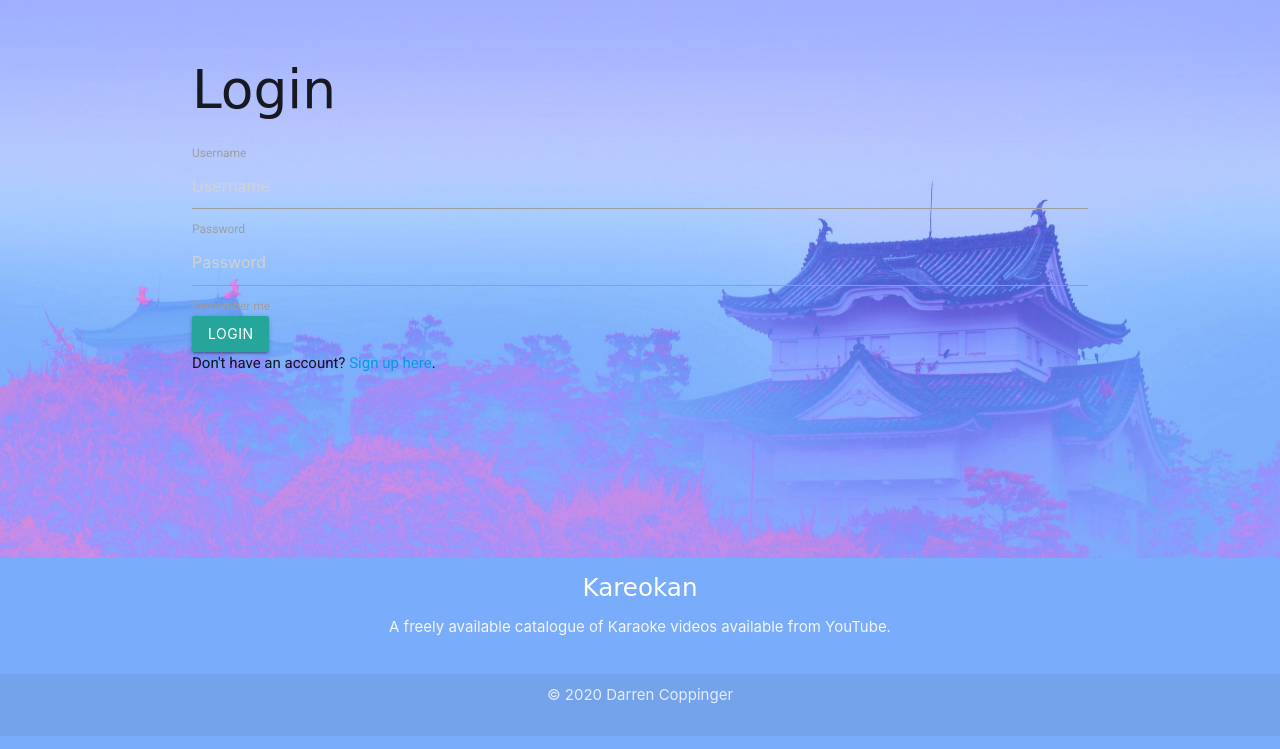
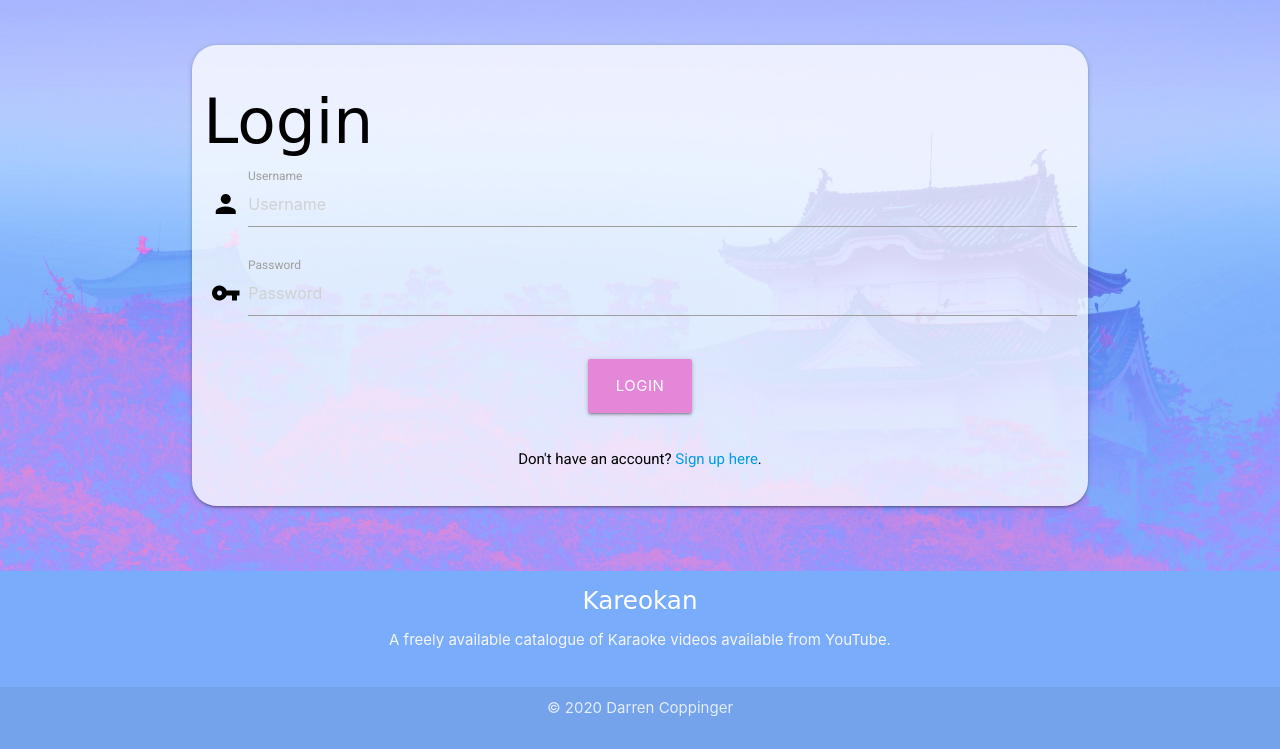
Before and after one commit to DarrenCoppinger/milestone-project-3, a Flask app: page /login in a window 1280 px wide. Shown: the part 64-813 px from the top of the page. Run offline with Flask 2, Linux system fonts and the light colour scheme; some libraries are stand-ins or nearby versions; some web fonts are replaced.

Commit message:
Styled login and registration pages

```diff
--- a/static/css/style.css
+++ b/static/css/style.css
@@ -62,7 +62,7 @@ h1, h2, h3, h4, h5, h6 {
 }
 
 .collection-header {
-    background-color:  rgba(228, 135, 216, 0.75) !important;
+    background-color:  rgba(228, 135, 216, 0.75)!important;
     color: #ffffff;
 }
 
@@ -162,6 +162,10 @@ nav.brand-logo {
     /* padding: 0 5px 0 5px; */
 }
 
+.btn-alt {
+    background-color:#79acfb;
+}
+
 .sidenav li>a.btn-flat {
     color: #ffffff;
     text-align: center;
@@ -231,7 +235,6 @@ nav.brand-logo {
     margin: 5px 0px;
     font-size: 1.5rem;
 
-
     box-shadow: 0 2px 2px 0 rgba(0,0,0,0.14), 0 3px 1px -2px rgba(0,0,0,0.12), 0 1px 5px 0 rgba(0,0,0,0.2);
     font-family: 'Roboto', sans-serif;
 }
@@ -257,7 +260,7 @@ nav.brand-logo {
 .upcoming-list li:first-child {
     position: sticky;
     top: 0;
-    background-color: rgba(121, 172, 251, 1.0) !important;
+    background-color:  rgba(228, 135, 216, 1.0)!important;
 }
 
 /* ------------ footer ------------ */
@@ -347,3 +350,21 @@ body {
       /* margin:0;
       padding: 0; */
   }
+
+  .genre-text {
+    position: relative;
+    min-height: 18px;
+    display: block;
+    font-size: 12px;
+    margin-left: 3rem;
+    width: 92%;
+    width: calc(100% - 3rem);
+  }
+
+.red-text {
+    color: #F44336;
+}
+
+.green-text {
+    color: #4caf50;
+}
--- a/static/js/validation.js
+++ b/static/js/validation.js
@@ -47,6 +47,8 @@ form.addEventListener("submit", function (event) {
 
     if (genre.validity.valid) {
         $("#genre_name_label").addClass("active");
+        $("#genre-helper-text-valid").removeClass("hide");
+        $("#genre-helper-text-invalid").addClass("hide");
         // target select element generated by materializecss
         // Original code credit to: https://github.com/TravelTimN/ci-milestone04-dcd/
         $("input.select-dropdown.dropdown-trigger").css({ "border-bottom": "1px solid #4caf50", "color": "#4caf50", "box-shadow": "0 1px 0 0 #4caf50" })
@@ -55,6 +57,8 @@ form.addEventListener("submit", function (event) {
     if (!genre.validity.valid) {
         $("#genre_name").removeClass("valid");
         $("#genre_name").addClass("invalid");
+        $("#genre-helper-text-invalid").removeClass("hide");
+        $("#genre-helper-text-valid").addClass("hide");
         $("#genre_name_label").addClass("active");
         // target select element generated by materializecss
         // Original code credit to: https://github.com/TravelTimN/ci-milestone04-dcd/
--- a/templates/editgenre.html
+++ b/templates/editgenre.html
@@ -2,9 +2,9 @@
 
 {% block content %}
 <div class="container">
-	<h2>Edit Genre</h2>
 	<div class="row">
 		<form action="{{url_for('update_genre',genre_id=genre._id)}}" method="POST" class="col s12 form-panel" novalidate>
+        <h2>Edit Genre</h2>
 			<!-- Genre Name -->
 			<div class="row form-row">
 				<div class="input-field col s12">
@@ -16,14 +16,14 @@
 			<!-- Buttons -->
 			<div class="row">
             <!-- Edit Button -->
-				<div class="input-field col s12 m6">
+				<div class="input-field col s12 m6 center-align">
 					<button class="btn-small waves-effect waves-light" type="submit" name="action">
                         Edit Genre<i class="material-icons right">edit</i>
                     </button>
 				</div>
 
 				<!-- Cancel Add Button -->
-				<div class="input-field col s12 m6">
+				<div class="input-field col s12 m6 center-align">
 					<a href="{{url_for('genres')}}"
 						class="btn-small waves-effect waves-light">Cancel
 						Edit<i class="material-icons right">cancel</i></a>
--- a/templates/edittrack.html
+++ b/templates/edittrack.html
@@ -50,7 +50,8 @@
                             <option value="add-new-genre">Add a new genre</option>
                         </select>
 						<label id="genre_name_label" for="genre_name">Genre</label>
-						<span id="genre-helper-text" class="helper-text hide" data-error="Please select a genre a e.g. Rock" data-success="Valid Entry"></span>
+						<span id="genre-helper-text-valid" class="genre-text green-text hide">Valid Entry</span>
+						<span id="genre-helper-text-invalid" class="genre-text red-text hide" >Please select a genre e.g. Rock</span>
 					</div>
 				</div>
 
--- a/templates/genres.html
+++ b/templates/genres.html
@@ -12,7 +12,7 @@
 					{% for genre in genres %}
 					<li class="collection-item">
 						{{genre.name}}
-						<a href="{{url_for('editgenre', genre_id=genre._id)}}" class="btn-small right">
+						<a href="{{url_for('editgenre', genre_id=genre._id)}}" class="btn-small btn-alt right">
 							Edit<i class="material-icons right">edit</i>
 						</a>
 					</li>
@@ -22,8 +22,8 @@
 			</div>
 		</div>
 		<div class="row">
-			<div class="col s12">
-            <a href="{{url_for('addgenre')}}" class="btn-small right" >Add New Genre<i class="material-icons right">add_circle</i></a>
+			<div class="col s12 center-align">
+            <a href="{{url_for('addgenre')}}" class="btn-large" >Add New Genre<i class="material-icons right">add_circle</i></a>
 			</div>
 		</div>
 	</div>
--- a/templates/index.html
+++ b/templates/index.html
@@ -13,7 +13,7 @@
 					On this page you will see a list of the most liked songs currently available on our catalogue. If see one that's missing why not add a song to this list by clicking the button below!
                 </p>
                 <p>
-                    <a class="waves-effect waves-light btn-small teal lighten-2" href="{{url_for('addtrack')}}">Add Track!</a>
+                    <a class="waves-effect waves-light btn-small btn-alt" href="{{url_for('addtrack')}}">Add Track!</a>
 				</p>
 			</div>
 			<div class="col s12 m6">
--- a/templates/loginpage.html
+++ b/templates/loginpage.html
@@ -2,35 +2,38 @@
 
 {% block content %}
 
-<!-- {%  if 'username' in session %}
-  <p>You are logged in as {{session['username']}}</p>
-{% endif %} -->
-
 <div class="container">
 	<div class="row">
-		<h2>Login</h2>
-		<form method="POST" action="{{ url_for('login') }}">
-			<div class="form-group">
-				<!-- <label for="exampleInputEmail1">Email address</label>
-			<input type="email" class="form-control" id="exampleInputEmail1" aria-describedby="emailHelp" placeholder="Enter email">
-            <small id="emailHelp" class="form-text text-muted">We'll never share your email with anyone else.</small>  -->
-				<label for="exampleInputEmail1">Username</label>
-				<input type="text" class="form-control" name="username" placeholder="Username">
-
-		</div>
-				<div class="form-group">
-					<label for="exampleInputPassword1">Password</label>
-					<input type="password" class="form-control" name="password" id="exampleInputPassword1" placeholder="Password">
-        </div>
-					<div class="form-group form-check">
-						<input type="checkbox" class="form-check-input" id="exampleCheck1">
-						<label class="form-check-label" for="exampleCheck1">Remember me</label>
-					</div>
-					<button type="submit" class="btn btn-primary">Login</button>
-					<br>
-					<div>
-						Don't have an account? <a href="{{ url_for('register') }}">Sign up here</a>.
-					</div>
+		<form method="POST" action="{{ url_for('login') }}" class="form-panel col s12">
+			<h1>Login</h1>
+            <!-- username input -->
+			<div class="row form-row">
+				<div class="input-field col s12 center-align">
+					<i class="material-icons prefix">person</i>
+					<input type="text" class="form-control" name="username" id="username" placeholder="Username">
+					<label for="username">Username</label>
+				</div>
+			</div>
+            <!-- password input -->
+			<div class="row form-row">
+				<div class="input-field col s12 center-align">
+					<i class="material-icons prefix">vpn_key</i>
+					<input type="password" class="form-control" name="password" id="password" placeholder="Password">
+					<label for="password">Password</label>
+				</div>
+			</div>
+            <!-- Login Button -->
+			<div class="row form-row">
+				<div class="input-field col s12 center-align">
+					<button type="submit" class="btn btn-large">Login</button>
+				</div>
+			</div>
+            <!-- Register for an account -->
+			<div class="row form-row">
+				<div class="input-field col s12 center-align">
+					<div>Don't have an account? <a href="{{ url_for('register') }}">Sign up here</a>.</div>
+				</div>
+			</div>
 		</form>
 	</div>
 </div>
--- a/templates/playlist_page.html
+++ b/templates/playlist_page.html
@@ -20,7 +20,7 @@
 					<li class="collection-item" id="{{idx}}">
 						{{loop.index}}. {{name}}
 						<span class="current red-text"></span>
-						<a href="{{url_for('playlist_delete', playlist_id=idx, track_id=track_id)}}" class="btn-small waves-effect waves-light right">Remove<i class="material-icons right">cancel</i></a>
+						<a href="{{url_for('playlist_delete', playlist_id=idx, track_id=track_id)}}" class="btn-small btn-alt waves-effect waves-light right">Remove<i class="material-icons right">cancel</i></a>
 					</li>
 					{% endfor %}
 				</ul>
```
Also changed, not shown: templates/addgenre.html (+4 -5 lines), templates/addtrack.html (+4 -5 lines), templates/oldcode.html (+12 -0 lines), templates/register.html (+27 -18 lines).
